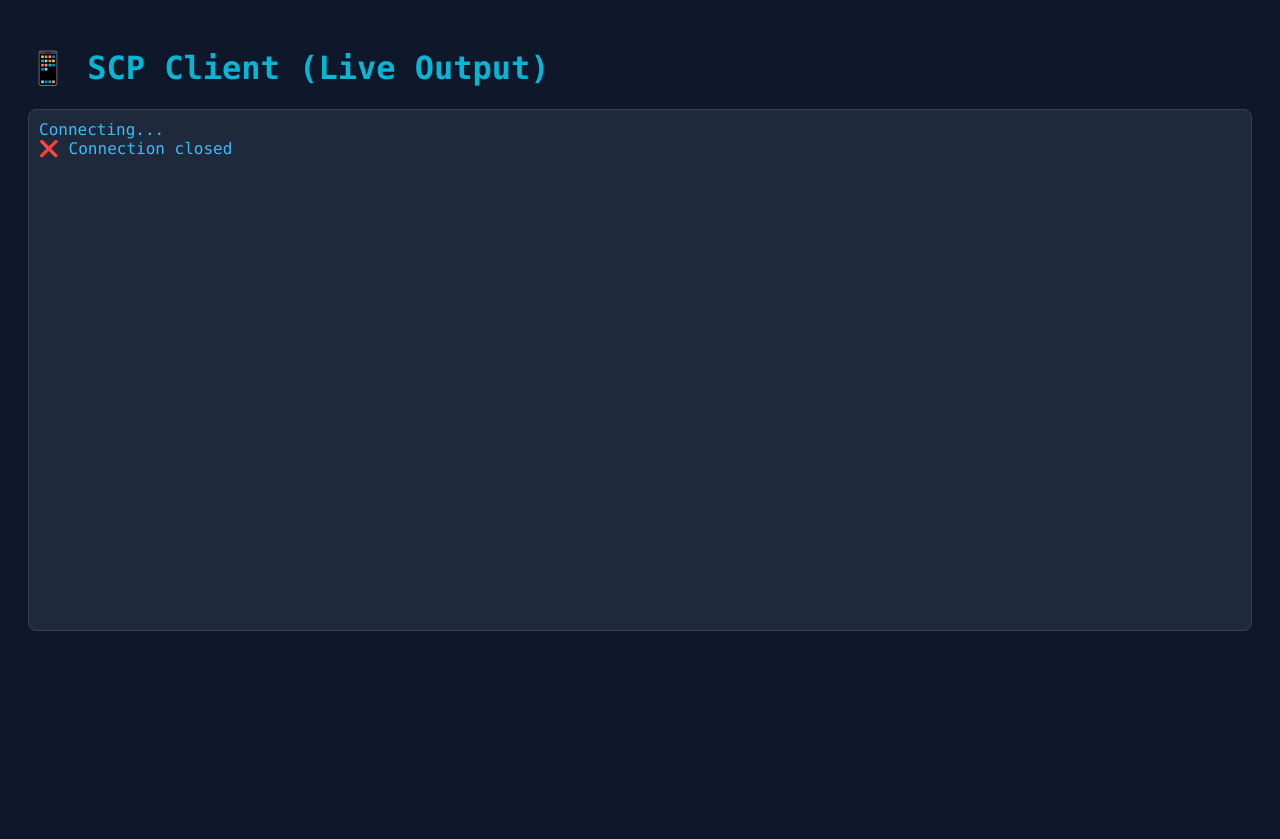
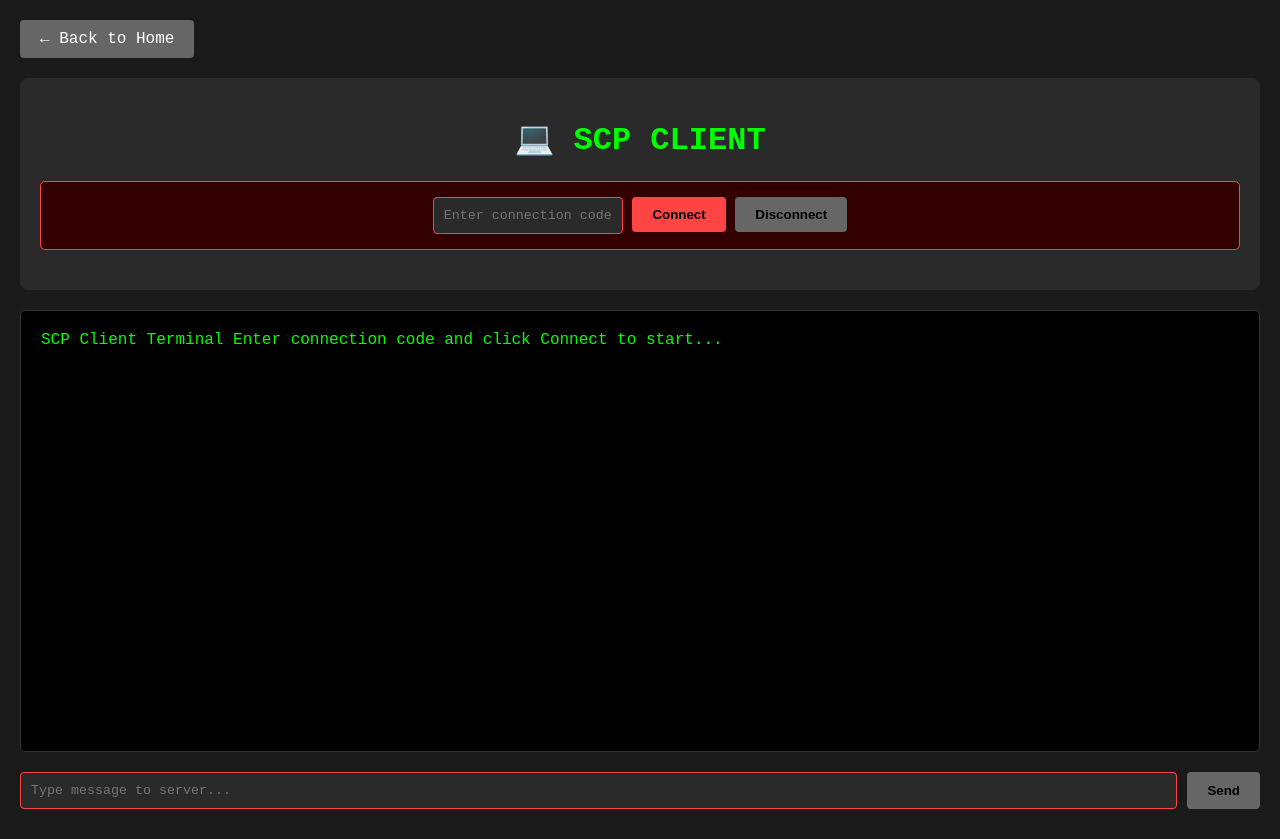
Before and after one commit to CopperFlame14/scp2, a website: page public/client.html in a window 1280 px wide. Before the commit the page ends 800 px from the top, so only its background shows below. Drawn offline with Linux system fonts and the light colour scheme.

Commit message:
Update client.html

```diff
--- a/public/client.html
+++ b/public/client.html
@@ -2,41 +2,161 @@
 <html lang="en">
 <head>
     <meta charset="UTF-8">
-  <title>SCP Client (Live)</title>
+    <meta name="viewport" content="width=device-width, initial-scale=1.0">
+    <title>SCP Client</title>
     <style>
         body {
-      font-family: Consolas, monospace;
-      background: #0f172a;
-      color: #38bdf8;
+            font-family: 'Courier New', monospace;
+            margin: 0;
             padding: 20px;
+            background: #1a1a1a;
+            color: #00ff00;
         }
-    h1 { color: #06b6d4; }
-    #log {
-      background: #1e293b;
-      border: 1px solid #334155;
+        .header {
+            text-align: center;
+            margin-bottom: 20px;
+            padding: 20px;
+            background: #2a2a2a;
             border-radius: 8px;
+        }
+        .connection-panel {
+            background: #330000;
+            padding: 15px;
+            border-radius: 5px;
+            margin: 20px 0;
+            border: 1px solid #ff4444;
+        }
+        .terminal {
+            background: #000;
+            padding: 20px;
+            border-radius: 5px;
+            height: 400px;
+            overflow-y: auto;
+            border: 1px solid #333;
+            margin-bottom: 20px;
+        }
+        .input-group {
+            display: flex;
+            gap: 10px;
+            margin-bottom: 10px;
+        }
+        input {
+            flex: 1;
             padding: 10px;
-      height: 500px;
-      overflow-y: auto;
-      white-space: pre-wrap;
+            background: #2a2a2a;
+            border: 1px solid #ff4444;
+            color: #00ff00;
+            border-radius: 4px;
+            font-family: 'Courier New', monospace;
+        }
+        button {
+            padding: 10px 20px;
+            background: #ff4444;
+            color: #000;
+            border: none;
+            border-radius: 4px;
+            cursor: pointer;
+            font-weight: bold;
+        }
+        button:disabled {
+            background: #666;
+            cursor: not-allowed;
+        }
+        .back-btn {
+            background: #666;
+            color: white;
+            text-decoration: none;
+            padding: 10px 20px;
+            border-radius: 4px;
+            display: inline-block;
+            margin-bottom: 20px;
         }
     </style>
 </head>
 <body>
-  <h1>📱 SCP Client (Live Output)</h1>
-  <div id="log">Connecting...</div>
+    <a href="/" class="back-btn">← Back to Home</a>
+
+    <div class="header">
+        <h1>💻 SCP CLIENT</h1>
+        <div class="connection-panel">
+            <input type="text" id="codeInput" placeholder="Enter connection code">
+            <button id="connectBtn">Connect</button>
+            <button id="disconnectBtn" disabled>Disconnect</button>
+        </div>
+    </div>
+
+    <div class="terminal" id="terminal"></div>
+
+    <div class="input-group">
+        <input type="text" id="messageInput" placeholder="Type message to server..." disabled>
+        <button id="sendBtn" disabled>Send</button>
+    </div>
 
     <script>
-    const logDiv = document.getElementById('log');
-    const ws = new WebSocket(`ws://${location.host}/client`);
+        let ws = null;
+        const terminal = document.getElementById('terminal');
+
+        document.getElementById('connectBtn').addEventListener('click', () => {
+            const code = document.getElementById('codeInput').value.trim();
+            if (!code) {
+                alert('Please enter a connection code');
+                return;
+            }
+
+            ws = new WebSocket('ws://localhost:8080/client');
+
+            ws.onopen = () => {
+                log('Connecting to server...');
+                log(`Using code: ${code}`);
+                // Send connection code as first message
+                ws.send(`AUTH:${code}`);
+                document.getElementById('connectBtn').disabled = true;
+                document.getElementById('disconnectBtn').disabled = false;
+                document.getElementById('sendBtn').disabled = false;
+                document.getElementById('messageInput').disabled = false;
+            };
 
             ws.onmessage = (event) => {
-      logDiv.textContent += '\n' + event.data;
-      logDiv.scrollTop = logDiv.scrollHeight;
+                log(event.data);
             };
 
-    ws.onopen = () => logDiv.textContent = '✅ Connected to Live Client Process\n';
-    ws.onclose = () => logDiv.textContent += '\n❌ Connection closed';
+            ws.onclose = () => {
+                log('Disconnected from server');
+                document.getElementById('connectBtn').disabled = false;
+                document.getElementById('disconnectBtn').disabled = true;
+                document.getElementById('sendBtn').disabled = true;
+                document.getElementById('messageInput').disabled = true;
+            };
+        });
+
+        document.getElementById('disconnectBtn').addEventListener('click', () => {
+            if (ws) {
+                ws.close();
+            }
+        });
+
+        document.getElementById('sendBtn').addEventListener('click', sendMessage);
+        document.getElementById('messageInput').addEventListener('keypress', (e) => {
+            if (e.key === 'Enter') sendMessage();
+        });
+
+        function sendMessage() {
+            const input = document.getElementById('messageInput');
+            const message = input.value.trim();
+            if (message && ws) {
+                ws.send(message);
+                log(`YOU: ${message}`);
+                input.value = '';
+            }
+        }
+
+        function log(message) {
+            terminal.innerHTML += message + '\n';
+            terminal.scrollTop = terminal.scrollHeight;
+        }
+
+        // Initial log
+        log('SCP Client Terminal\nEnter connection code and click Connect to start...');
     </script>
 </body>
 </html>
```
Lines whose indentation alone changed are shown as unchanged.
